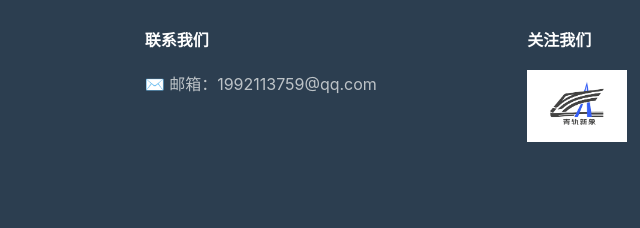
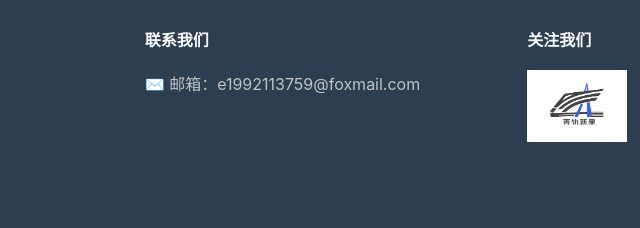
Before and after one commit to thundecloud/thundecloud.github.io, a plain HTML site: page 20250917/main.html in a window 1280 px wide. Shown: the part 1800-2028 px from the top of the page, 382-1022 px from the left. Drawn offline with nearby package versions, Linux system fonts and the light colour scheme; files whose address does not match are found by name.

Commit message:
文字更改

```diff
--- a/20250917/main.html
+++ b/20250917/main.html
@@ -3,7 +3,7 @@
 <head>
     <meta charset="UTF-8">
     <meta name="viewport" content="width=device-width, initial-scale=1.0">
-    <title>青轨新象</title>
+    <title>声景记忆库</title>
 
     <link rel="stylesheet" href="https://cdnjs.cloudflare.com/ajax/libs/Swiper/8.4.5/swiper-bundle.min.css">
     <link rel="stylesheet" href="./CSS/Mainstyle.css">
@@ -148,7 +148,7 @@
                 <!-- 联系信息 -->
                 <div class="footer-column">
                     <h4>联系我们</h4>
-                    <p>✉️ 邮箱：1992113759@qq.com</p>
+                    <p>✉️ 邮箱：e1992113759@foxmail.com</p>
                 </div>
 
                 <!-- 关注我们 -->
```
